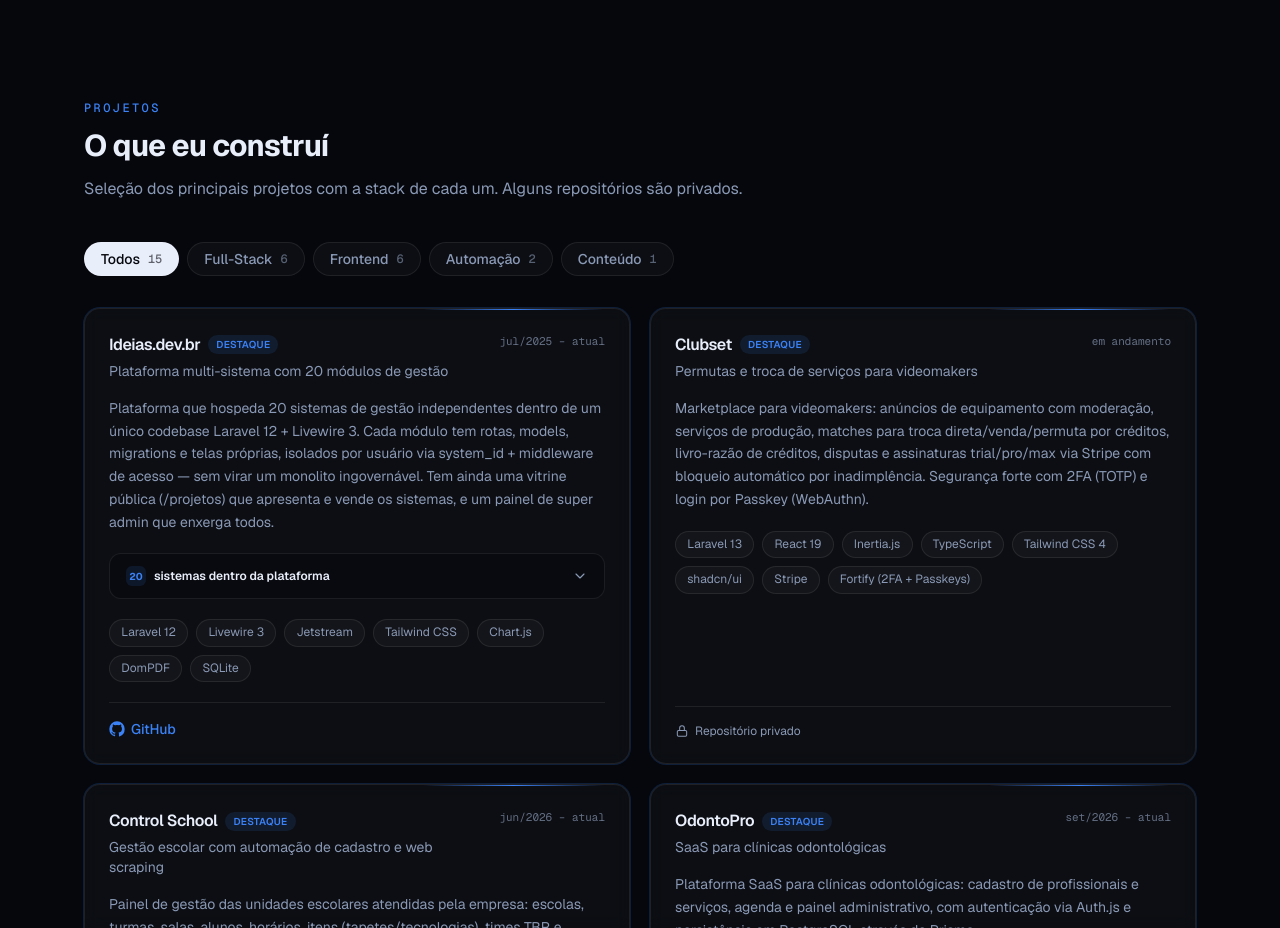
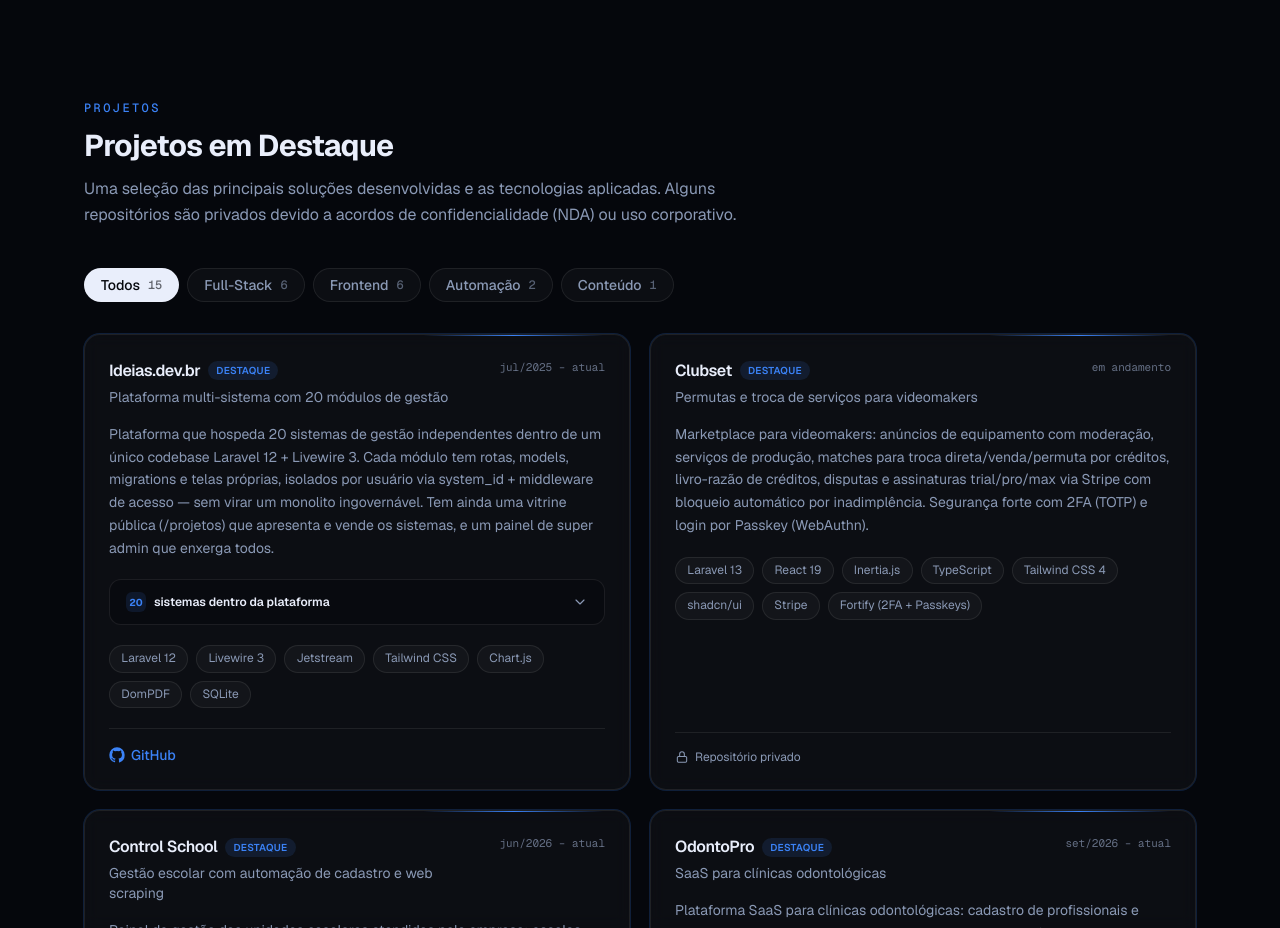
Before and after one commit to LucasCastro100/portfolio-lucas, a Next.js app: page / in a window 1280 px wide. Shown: the part 2680-3608 px from the top of the page. Built offline with nearby package versions, Linux system fonts and the light colour scheme.

Commit message:
chore(conteudo): novo cabecalho da secao Projetos (Projetos em Destaque)

```diff
--- a/src/components/projects.tsx
+++ b/src/components/projects.tsx
@@ -36,8 +36,8 @@
     <Section id="projetos">
       <SectionHeading
         eyebrow="Projetos"
-        title="O que eu construí"
-        description="Seleção dos principais projetos com a stack de cada um. Alguns repositórios são privados."
+        title="Projetos em Destaque"
+        description="Uma seleção das principais soluções desenvolvidas e as tecnologias aplicadas. Alguns repositórios são privados devido a acordos de confidencialidade (NDA) ou uso corporativo."
       />
 
       <Reveal>
```
